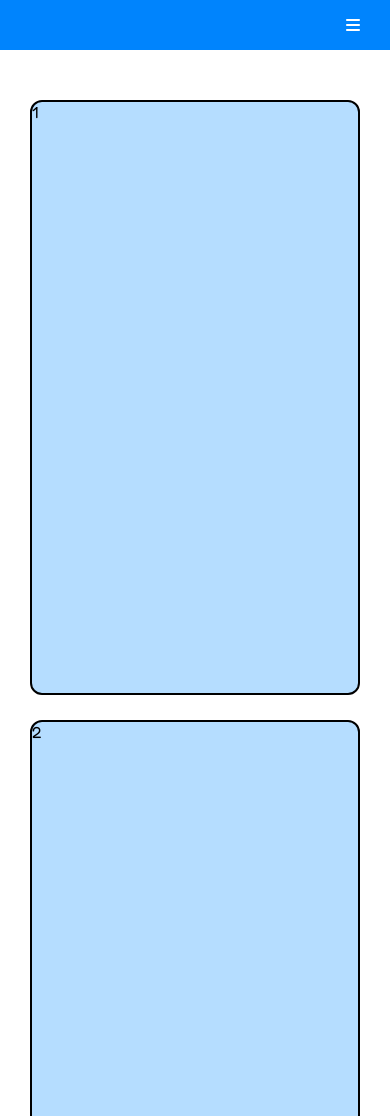
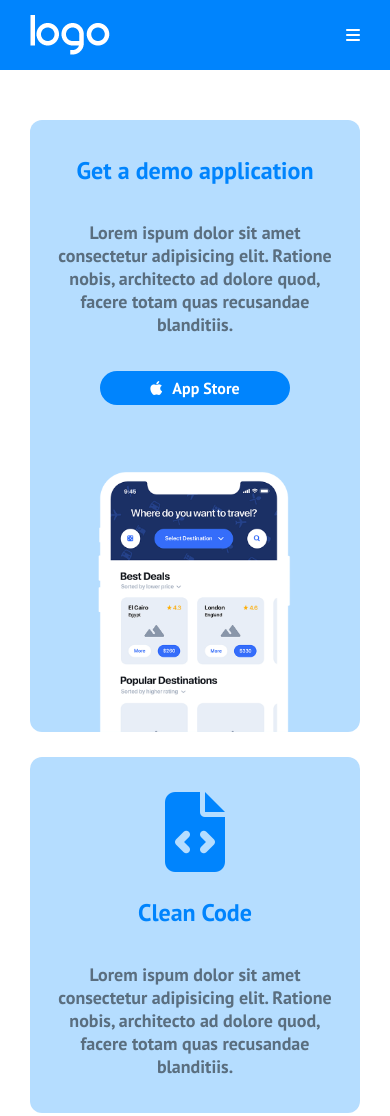
Before and after one commit to dieromeo/htmlcss-responsive-layout, a plain HTML site: page index.html in a window 390 px wide. Shown: the top 1116 px of the page. Drawn offline with Linux system fonts and the light colour scheme.

Commit message:
feat: prima sezione

```diff
--- a/css/style.css
+++ b/css/style.css
@@ -29,11 +29,6 @@
 
 .debug .border {
     border: 2px solid black;
-}
-
-
-.debug .preview .col {
-    height: 345px;
 }
 
 
@@ -78,7 +73,7 @@
 /* #region COMMON*/
 
 body {
-    font-family: 'Fredoka', sans-serif;
+    font-family: 'PT Sans', sans-serif;
 }
 
 .flex {
@@ -125,6 +120,10 @@ section:nth-of-type(even) {
     padding: 7px 15px;
 }
 
+img {
+    width: 100%;
+    display: block;
+}
 
 
 
@@ -184,6 +183,7 @@ header a {
     background-color: #b5ddff;
     width: calc((100% - 50px) /3);
     border-radius: 12px;
+    padding: 2.1875rem 1.5rem 0;
 }
 
 .first-row {
@@ -194,6 +194,58 @@ header a {
 .second-row {
     gap: 25px;
 }
+
+.preview .text-container {
+    width: 60%;
+}
+
+.preview .img-container {
+    width: 40%;
+    position: relative;
+}
+
+.preview h3 {
+    color: var(--blue);
+    font-size: 1.5rem;
+    margin-bottom: 2.1875rem;
+}
+
+.preview p {
+    color: var(--blueish-grey);
+    font-size: 1.125rem;
+    font-weight: bold;
+    padding-bottom: 2.1875rem;
+}
+
+button.download {
+    background-color: var(--blue);
+    color: #fff;
+    padding: .4375rem 3.125rem;
+    font-weight: bold;
+    margin-bottom: 3.75rem;
+}
+
+.preview .phone {
+    max-width: 240px;
+    position: absolute;
+    bottom: 0;
+    left: 0;
+}
+
+.preview .col i {
+    font-size: 5rem;
+    color: var(--blue);
+    padding-bottom: 1.5625rem;
+}
+
+.preview button .fa-apple {
+    margin-right: 10px;
+    font-size: 1rem;
+    color: #fff;
+    padding-bottom: 0;
+}
+
+
 
 /* seconda section*/
 
@@ -296,20 +348,14 @@ footer {
         max-width: 960px;
     }
 
+    /*header*/
+
     .header-link ul {
         display: none;
     }
 
     header .header-link i {
         display: inline-block;
-    }
-
-    .debug .preview .first-row .col {
-        height: 565px;
-    }
-
-    .debug .preview .second-row .col {
-        height: 435px;
     }
 
     .strategic-planning .container {
@@ -341,23 +387,31 @@ footer {
         max-width: 720px;
     }
 
+    /*preview*/
+
     .preview .first-row,
     .preview .second-row {
-        display: block;
+        flex-direction: column;
     }
 
-    .preview .col {
+    .preview .col,
+    .preview .img-container,
+    .preview .text-container {
         width: 100%;
-        margin-bottom: 25px;
+        text-align: center;
     }
 
-    .debug .preview .first-row.col,
-    .debug .preview .second-row.col {
-        height: 355px;
+    .preview .img-container,
+    .preview .phone {
+        position: static;
     }
 
-    .debug .preview .first-row :first-child {
-        height: 595px;
+    .preview .phone {
+        margin: 0 auto
+    }
+
+    .preview .col.big {
+        flex-direction: column;
     }
 
     .partners .col {
--- a/index.html
+++ b/index.html
@@ -11,10 +11,10 @@
     <!-- font awesome-->
     <link rel="stylesheet" href="https://cdnjs.cloudflare.com/ajax/libs/font-awesome/6.4.2/css/all.min.css">
     <!-- /font awesome-->
-    <!-- font fredoka-->
+    <!-- font pt sans-->
     <link rel="preconnect" href="https://fonts.googleapis.com">
     <link rel="preconnect" href="https://fonts.gstatic.com" crossorigin>
-    <link href="https://fonts.googleapis.com/css2?family=Fredoka:wght@400;700&display=swap" rel="stylesheet">
+    <link href="https://fonts.googleapis.com/css2?family=PT+Sans:wght@400;700&display=swap" rel="stylesheet">
 </head>
 
 <body class="debug">
@@ -55,13 +55,51 @@
         <section class="preview">
             <div class="container">
                 <div class="first-row flex">
-                    <div class="col border">1</div>
-                    <div class="col border">2</div>
+                    <!-- colonna più grossa con immagine-->
+                    <div class="col big flex">
+                        <div class="text-container">
+                            <h3>Get a demo application</h3>
+                            <p>Lorem ispum dolor sit amet consectetur adipisicing elit. Ratione nobis, architecto
+                                ad dolore quod, facere totam quas recusandae blanditiis.
+                            </p>
+                            <button class="btn download"><i class="fa-brands fa-apple"></i>App Store</button>
+                        </div>
+                        <div class="img-container">
+                            <img class="phone" src="img/phone.png" alt="">
+                        </div>
+
+                    </div>
+                    <!-- colonne normali-->
+                    <div class="col text-center">
+                        <i class="fa-solid fa-file-code"></i>
+                        <h3>Clean Code</h3>
+                        <p>Lorem ispum dolor sit amet consectetur adipisicing elit. Ratione nobis, architecto
+                            ad dolore quod, facere totam quas recusandae blanditiis.
+                        </p>
+                    </div>
                 </div>
                 <div class="second-row flex">
-                    <div class="col border">3</div>
-                    <div class="col border">4</div>
-                    <div class="col border">5</div>
+                    <div class="col text-center">
+                        <i class="fa-solid fa-compass-drafting"></i>
+                        <h3>Web Design</h3>
+                        <p>Lorem ispum dolor sit amet consectetur adipisicing elit. Ratione nobis, architecto
+                            ad dolore quod, facere totam quas recusandae blanditiis.
+                        </p>
+                    </div>
+                    <div class="col text-center">
+                        <i class="fa-solid fa-laptop-code"></i>
+                        <h3>Developemont</h3>
+                        <p>Lorem ispum dolor sit amet consectetur adipisicing elit. Ratione nobis, architecto
+                            ad dolore quod, facere totam quas recusandae blanditiis.
+                        </p>
+                    </div>
+                    <div class="col text-center">
+                        <i class="fa-solid fa-bullhorn"></i>
+                        <h3>Branding</h3>
+                        <p>Lorem ispum dolor sit amet consectetur adipisicing elit. Ratione nobis, architecto
+                            ad dolore quod, facere totam quas recusandae blanditiis.
+                        </p>
+                    </div>
                 </div>
             </div>
         </section>
@@ -71,7 +109,7 @@
             <div class="container flex">
                 <div class="col-big border">
                     <div class="img-container border">
-                        immagine
+                        <img src="img/planning1.png" alt="">
                     </div>
                     <div class="text-container border">
                         testo
```
Also changed, not shown: img/logo.png (added), img/phone.png (added).
